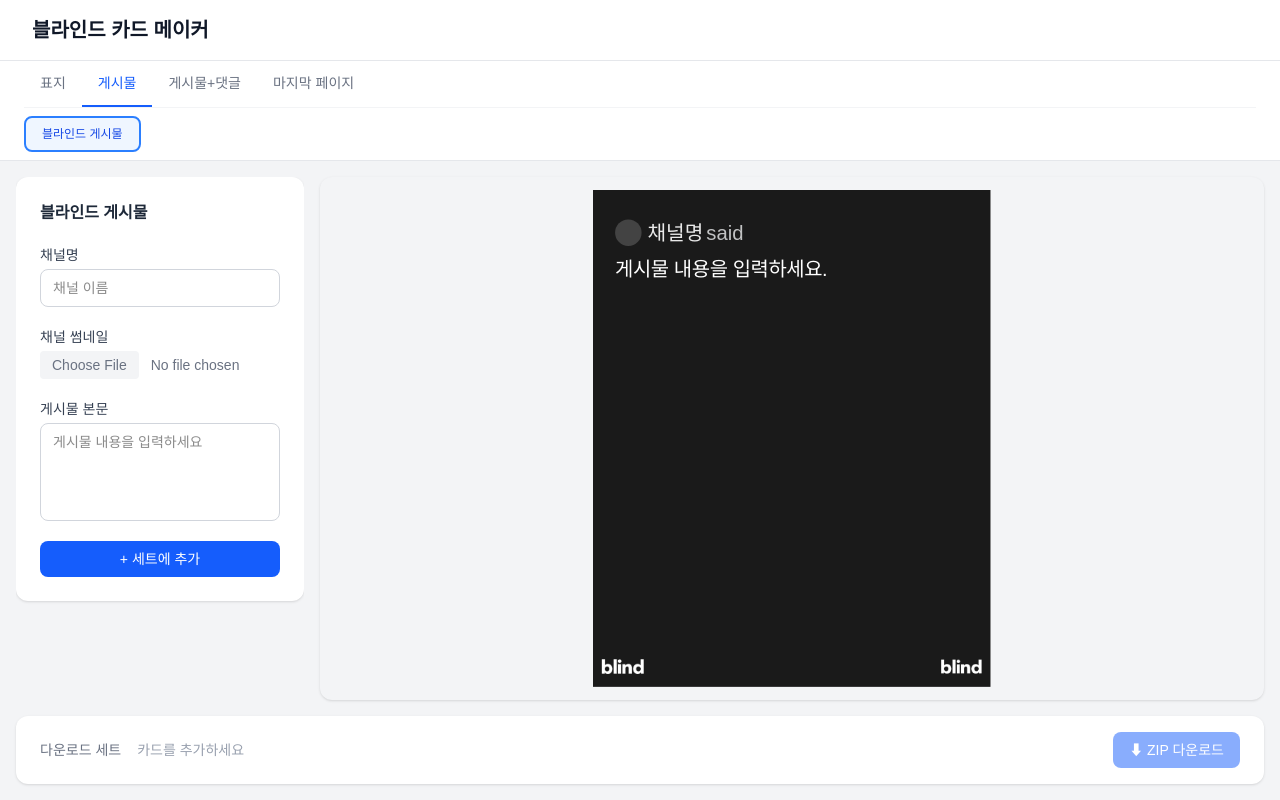
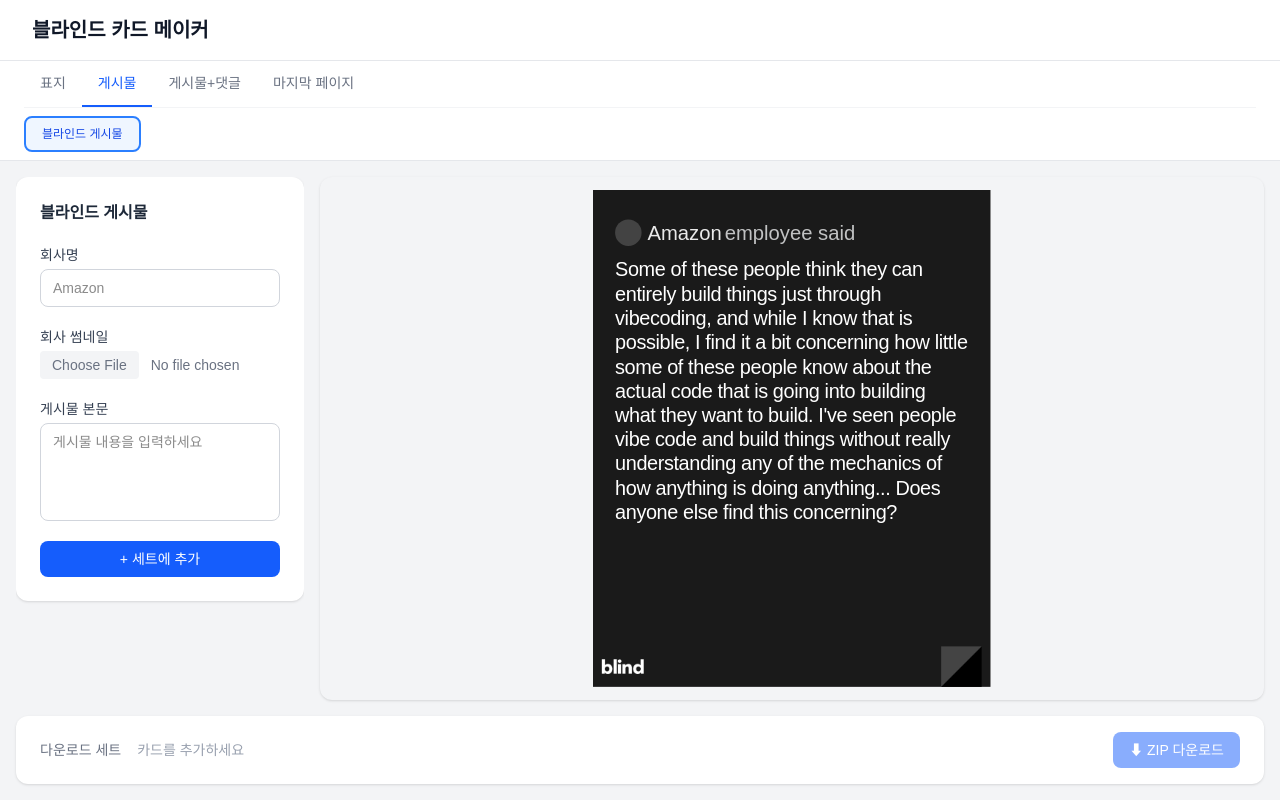
Before and after one commit to deanjobs-design/blind-insta-card-maker, a Next.js app: page / in a window 1280 px wide. Both pictures are taken after a click on the button "게시물". Built offline with nearby package versions, Linux system fonts and the light colour scheme; a web font is replaced by a local one.

Commit message:
feat: post template - company name, employee said, sample body text, corner logo

```diff
--- a/components/Templates/Post.tsx
+++ b/components/Templates/Post.tsx
@@ -6,7 +6,7 @@
   return (
     <div className="relative" style={{ width: 1080, height: 1350, background: '#1a1a1a' }}>
       <div className="absolute" style={{ left: 60, right: 60, top: 80, bottom: 110 }}>
-        {/* Channel header */}
+        {/* Company header */}
         <div className="flex items-center" style={{ gap: 16, marginBottom: 32 }}>
           <div style={{ width: 72, height: 72, borderRadius: 36, background: 'rgba(163,163,163,0.3)', overflow: 'hidden', flexShrink: 0 }}>
             {values.channelThumbnail && (
@@ -21,7 +21,7 @@
               color: '#e9e9e9',
               lineHeight: 1.2,
             }}>
-              {values.channelName || '채널명'}
+              {values.channelName || 'Amazon'}
             </span>
             <span style={{
               fontFamily: "'Rethink Sans', sans-serif",
@@ -31,7 +31,7 @@
               lineHeight: 1.2,
               marginLeft: 8,
             }}>
-              said
+              employee said
             </span>
           </div>
         </div>
@@ -48,7 +48,7 @@
           wordBreak: 'break-word',
           whiteSpace: 'pre-wrap',
         }}>
-          {values.body || '게시물 내용을 입력하세요.'}
+          {values.body || "Some of these people think they can entirely build things just through vibecoding, and while I know that is possible, I find it a bit concerning how little some of these people know about the actual code that is going into building what they want to build. I've seen people vibe code and build things without really understanding any of the mechanics of how anything is doing anything... Does anyone else find this concerning?"}
         </p>
       </div>
 
@@ -56,7 +56,7 @@
       <div className="absolute bottom-0 left-0 right-0 flex items-center" style={{ height: 110, padding: '0 24px' }}>
         <img src="/assets/logo.png" alt="blind" style={{ height: 40, objectFit: 'contain' }} />
         <div className="flex-1" />
-        <img src="/assets/logo.png" alt="" style={{ width: 110, height: 110, objectFit: 'contain' }} />
+        <img src="/assets/corner_logo.png" alt="" style={{ width: 110, height: 110 }} />
       </div>
     </div>
   )
--- a/lib/templateConfig.ts
+++ b/lib/templateConfig.ts
@@ -94,8 +94,8 @@
     name: '블라인드 게시물',
     section: 'post',
     fields: [
-      textField('channelName', '채널명', '채널 이름'),
-      imageField('channelThumbnail', '채널 썸네일'),
+      textField('channelName', '회사명', 'Amazon'),
+      imageField('channelThumbnail', '회사 썸네일'),
       textareaField('body', '게시물 본문', '게시물 내용을 입력하세요'),
     ],
   },
```
